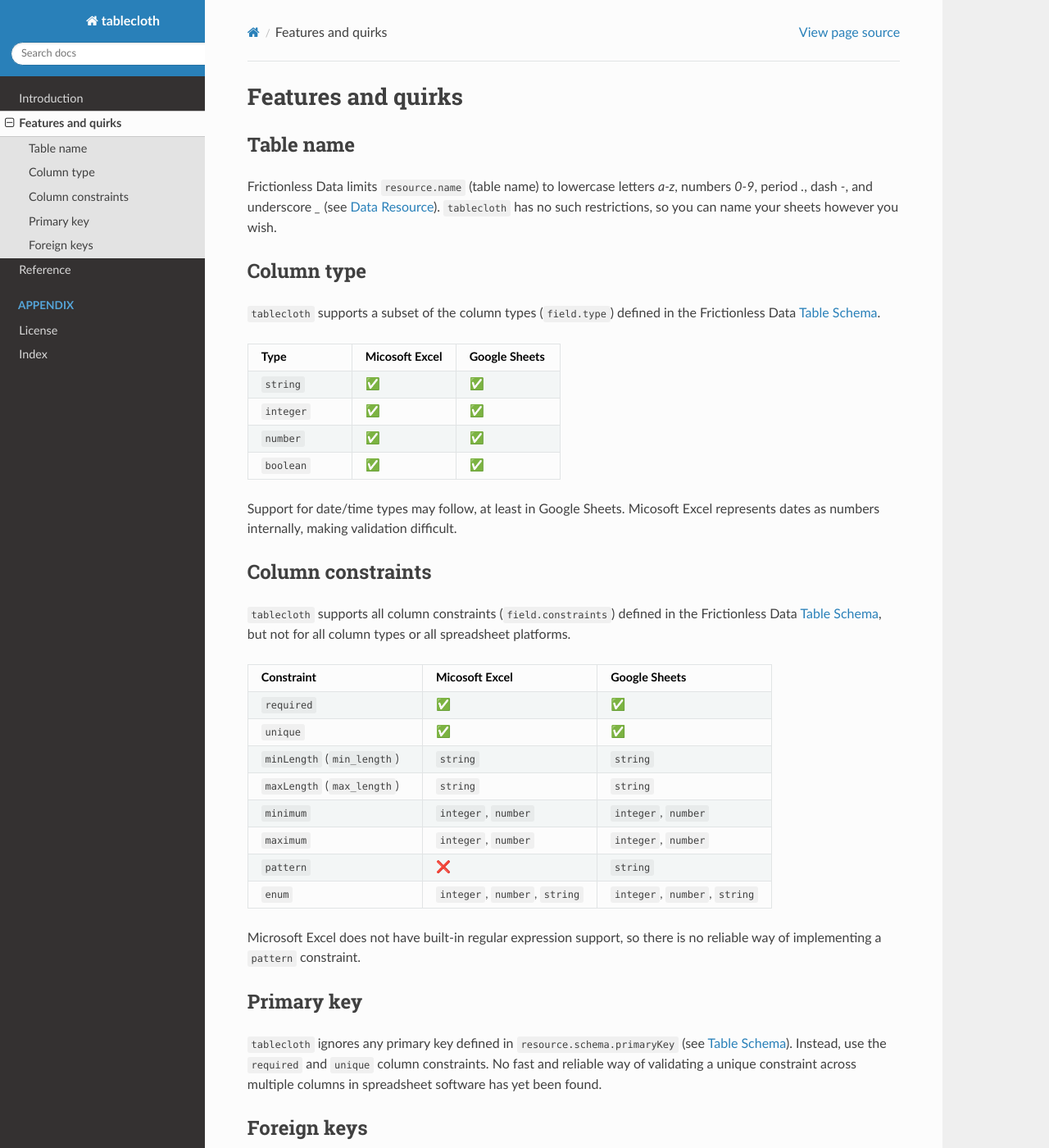
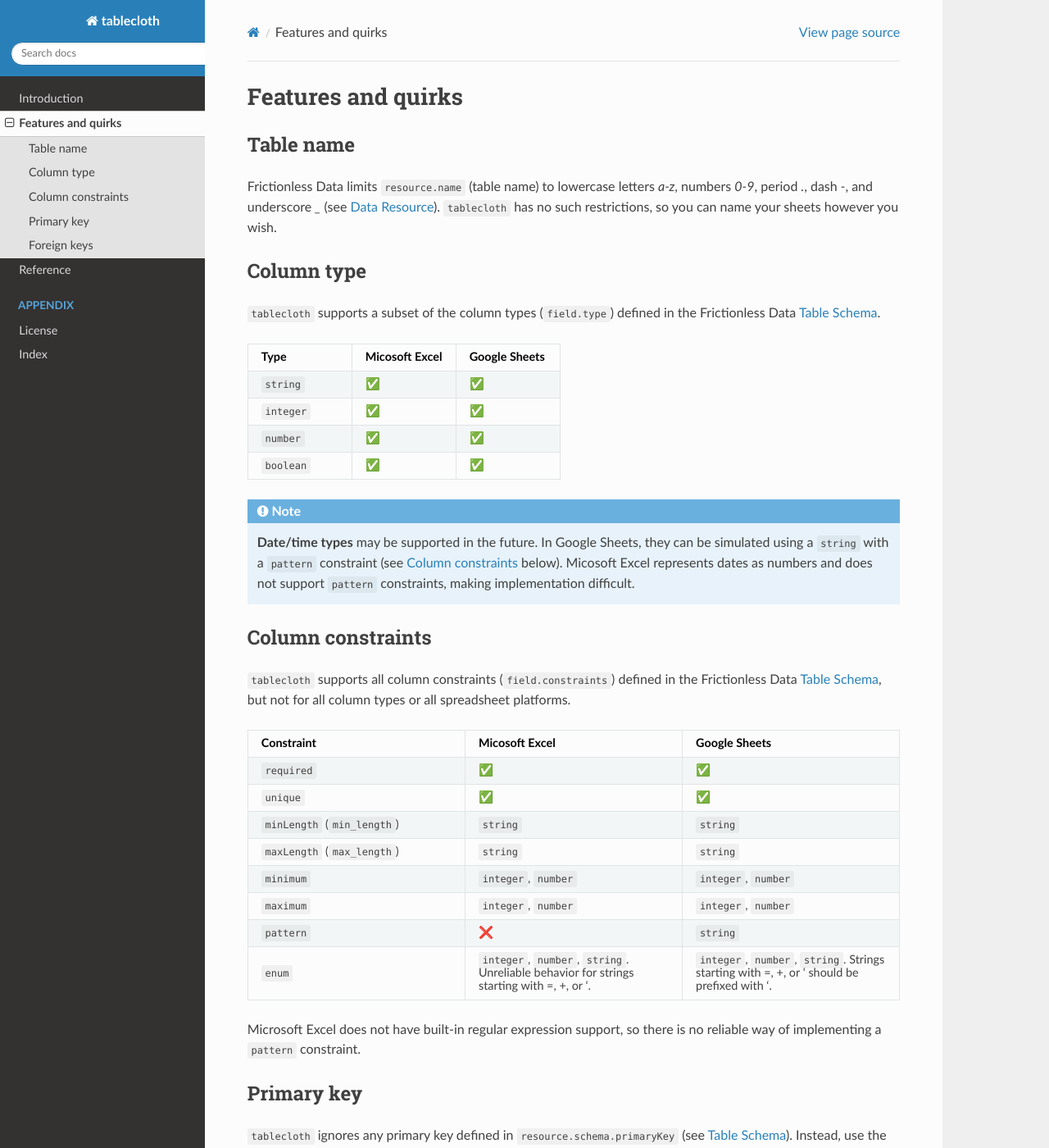
Before and after one commit to ezwelty/tablecloth, a Sphinx documentation site: the page built from docs/features.rst, in a window 1280 px wide and 1400 px high. Shown: the whole window at 82% size. Built offline with Sphinx 7.4.7 and the Read the Docs theme 2.0.0, drawn with Linux system fonts in a browser that asks for light colours.

Commit message:
Add notes in docs about date/time types and enums

```diff
--- a/docs/features.rst
+++ b/docs/features.rst
@@ -37,9 +37,13 @@ defined in the Frictionless Data
      - ✅
      - ✅
 
-Support for date/time types may follow, at least in Google Sheets.
-Micosoft Excel represents dates as numbers internally, making validation difficult.
+.. note::
 
+   **Date/time types** may be supported in the future.
+   In Google Sheets, they can be simulated using a ``string`` with a
+   ``pattern`` constraint (see `Column constraints`_ below).
+   Micosoft Excel represents dates as numbers and does not support ``pattern``
+   constraints, making implementation difficult.
 
 Column constraints
 ------------------
@@ -78,8 +82,10 @@ but not for all column types or all spreadsheet platforms.
      - ❌
      - ``string``
    * - ``enum``
-     - ``integer``, ``number``, ``string``
-     - ``integer``, ``number``, ``string``
+     - ``integer``, ``number``, ``string``.
+       Unreliable behavior for strings starting with =, +, or '.
+     - ``integer``, ``number``, ``string``.
+       Strings starting with =, +, or ' should be prefixed with '.
 
 Microsoft Excel does not have built-in regular expression support,
 so there is no reliable way of implementing a ``pattern`` constraint.
```
